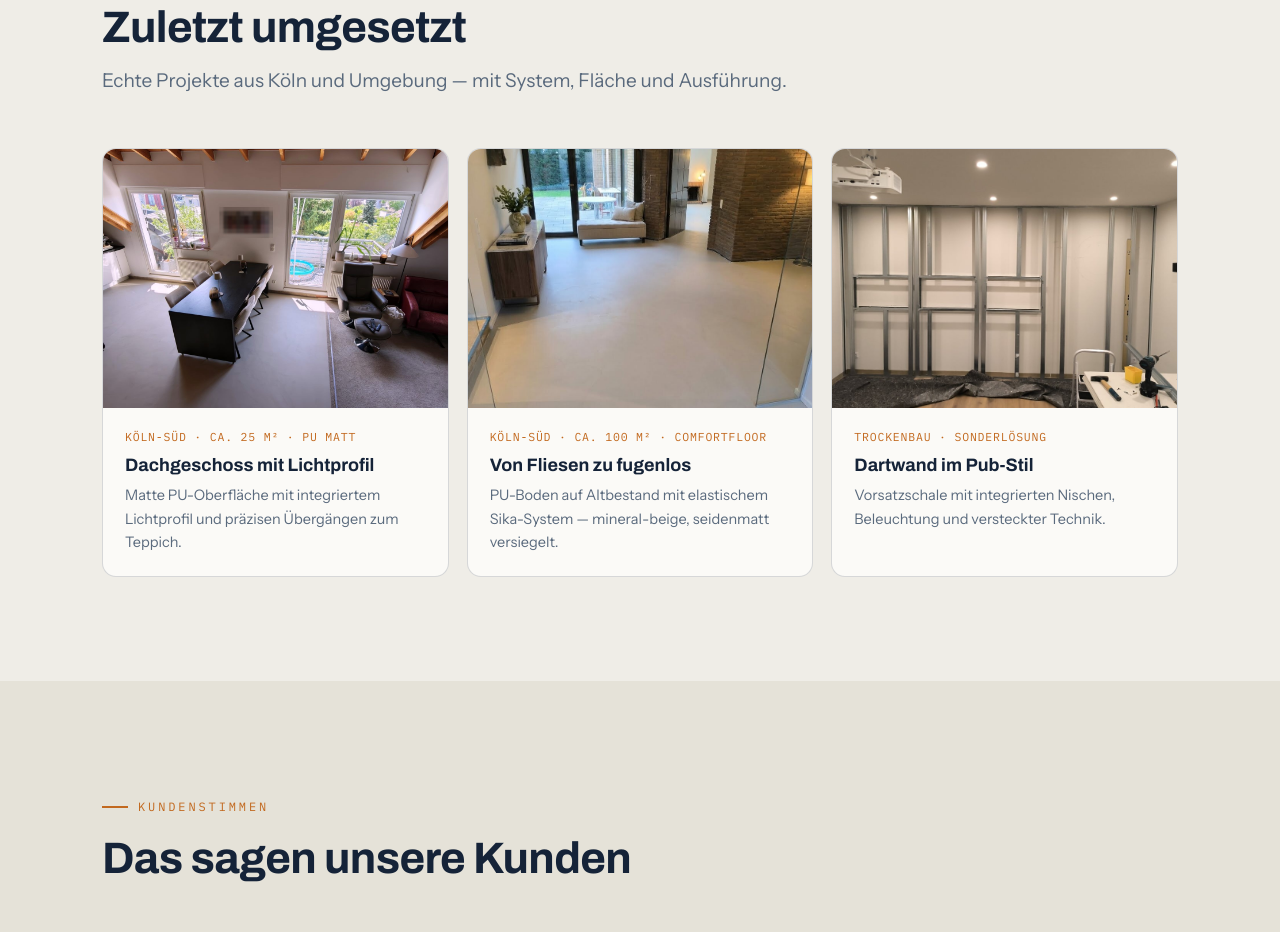
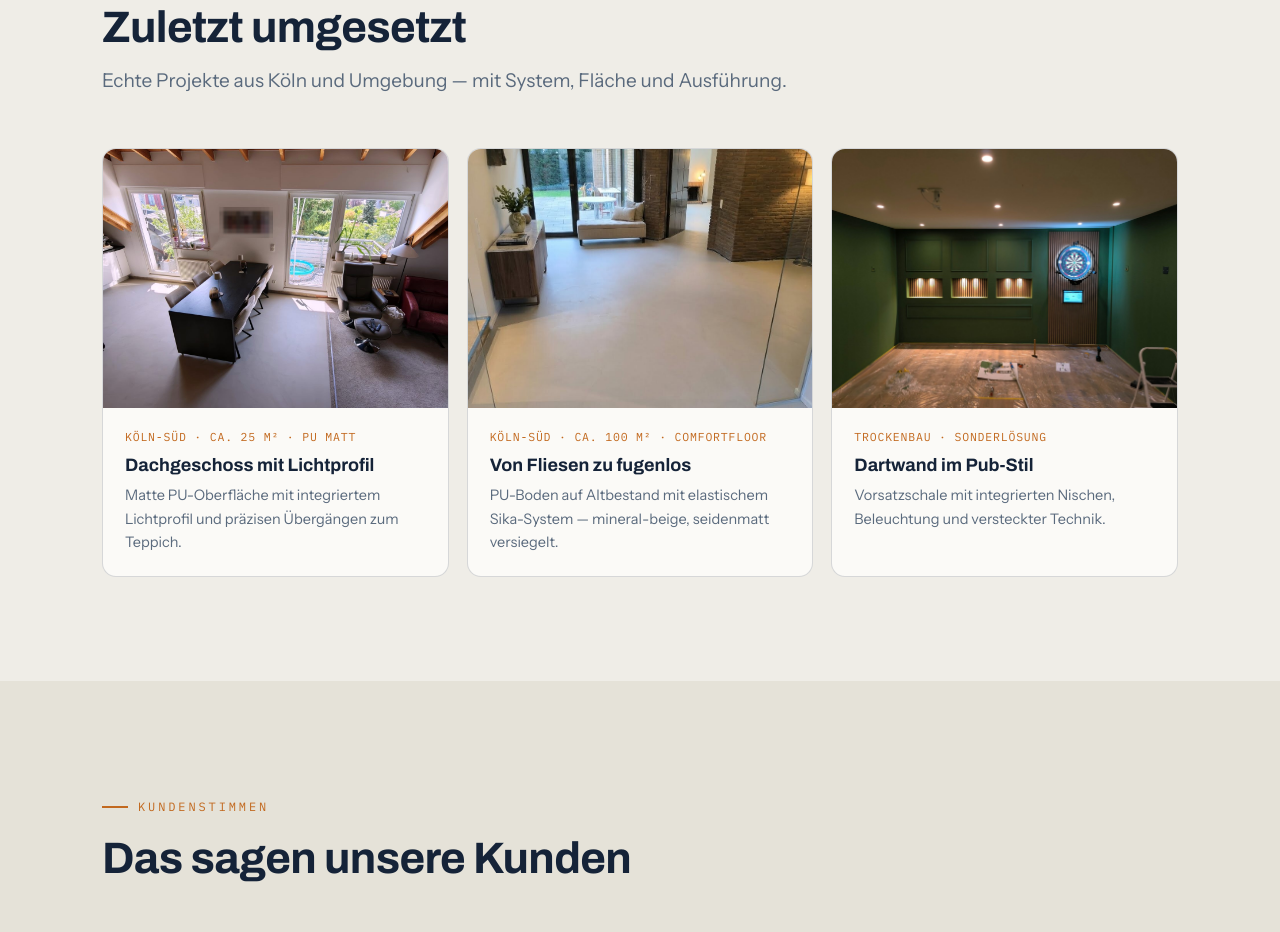
Before and after one commit to frobelmontageundmetall-source/handwerkfrobel-website, a plain HTML site: page index.html in a window 1280 px wide. Shown: the part 2940-3872 px from the top of the page. Drawn offline with Linux system fonts and the light colour scheme.

Commit message:
Startseite: neues Bild bei Dartwand

```diff
--- a/index.html
+++ b/index.html
@@ -168,7 +168,7 @@
         </div>
       </a>
       <a class="ref" href="trockenbau.html" style="text-decoration:none">
-        <div class="ref-media"><img src="img/dart-4.jpg" alt="Maßgefertigte Dartwand mit beleuchteten Nischen im Pub-Stil" loading="lazy"></div>
+        <div class="ref-media"><img src="img/dart-5.jpg" alt="Maßgefertigte Dartwand im Pub-Stil: grüne Wand mit Zierrahmen, beleuchteten Nischen mit Holzlamellen und beleuchteter Dartscheibe" loading="lazy"></div>
         <div class="ref-body">
           <span class="ref-meta">Trockenbau · Sonderlösung</span>
           <h3>Dartwand im Pub-Stil</h3>
```
